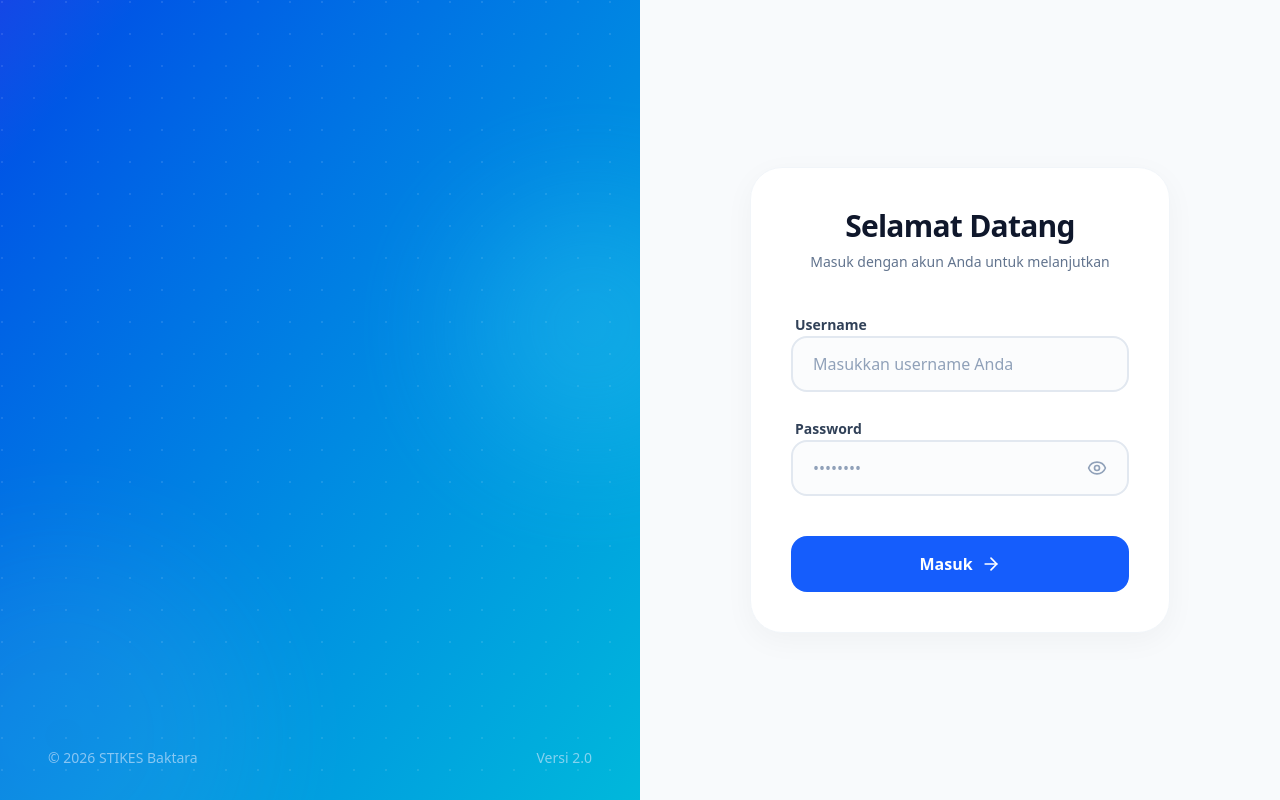
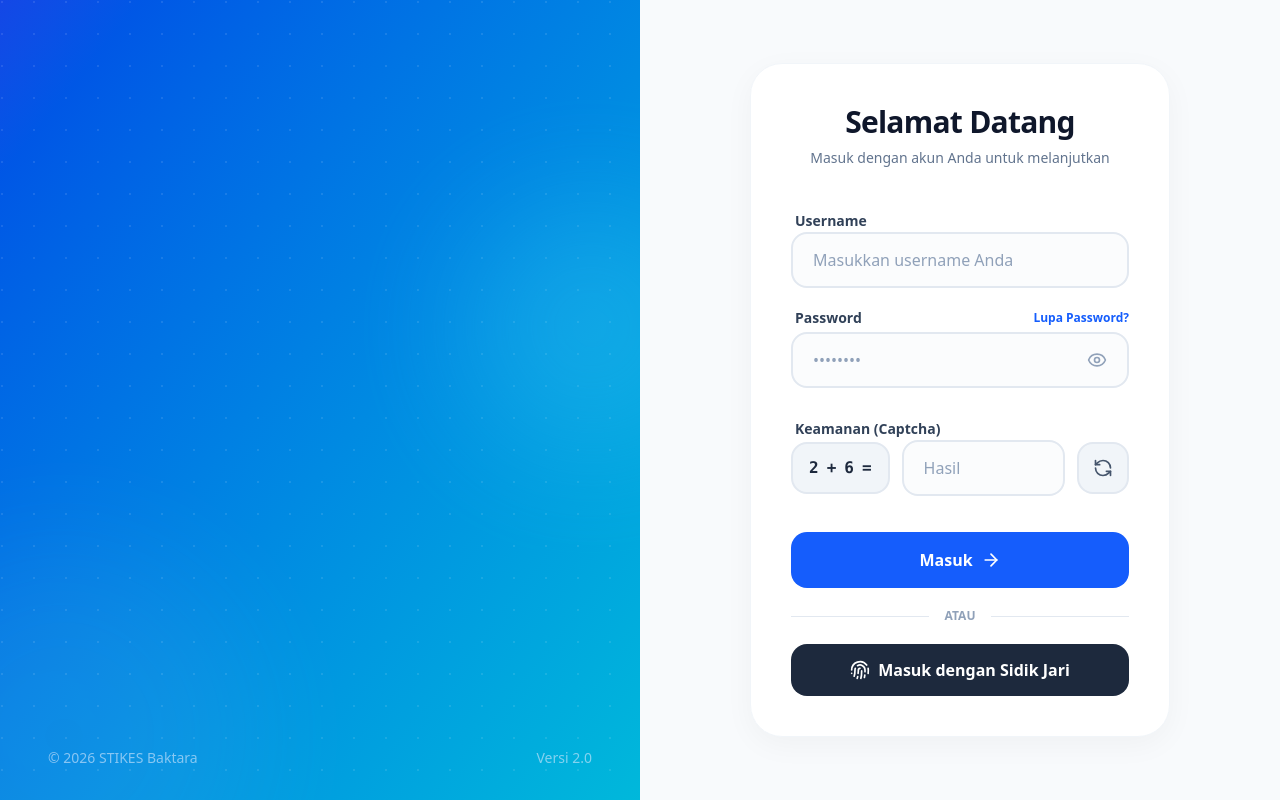
Before and after one commit to KitarazikoL234/SIMPEG, a Next.js app: page /login in a window 1280 px wide. Built offline with nearby package versions, Linux system fonts and the light colour scheme.

Commit message:
feat: Tambahkan fitur Captcha, Lupa Password, dan Autentikasi Sidik Jari (WebAuthn) di halaman Login

```diff
--- a/src/app/login/page.tsx
+++ b/src/app/login/page.tsx
@@ -2,25 +2,46 @@
 
 import { useState, useEffect } from "react";
 import { useRouter } from "next/navigation";
-import { Eye, EyeOff, AlertCircle, ArrowRight, ShieldCheck, Database, Fingerprint } from "lucide-react";
+import { Eye, EyeOff, AlertCircle, ArrowRight, ShieldCheck, Database, Fingerprint, RefreshCcw } from "lucide-react";
 
 export default function LoginPage() {
   const router = useRouter();
   const [email, setEmail] = useState("");
   const [password, setPassword] = useState("");
   const [showPassword, setShowPassword] = useState(false);
+
+  // Captcha State
+  const [captchaData, setCaptchaData] = useState({ num1: 0, num2: 0 });
+  const [captchaAnswer, setCaptchaAnswer] = useState("");
+
   const [loading, setLoading] = useState(false);
   const [error, setError] = useState("");
   const [mounted, setMounted] = useState(false);
 
   useEffect(() => {
     setMounted(true);
+    generateCaptcha();
   }, []);
+
+  const generateCaptcha = () => {
+    setCaptchaData({
+      num1: Math.floor(Math.random() * 10) + 1,
+      num2: Math.floor(Math.random() * 10) + 1
+    });
+    setCaptchaAnswer("");
+  };
 
   const handleLogin = async (e: React.FormEvent) => {
     e.preventDefault();
     setLoading(true);
     setError("");
+
+    if (parseInt(captchaAnswer) !== (captchaData.num1 + captchaData.num2)) {
+      setError("Jawaban Captcha salah. Silakan coba lagi.");
+      generateCaptcha();
+      setLoading(false);
+      return;
+    }
 
     try {
       const res = await fetch("/api/auth/login", {
@@ -34,11 +55,47 @@ export default function LoginPage() {
       } else {
         const data = await res.json();
         setError(data.error || "Login gagal. Periksa email dan password Anda.");
+        generateCaptcha();
         setLoading(false);
       }
     } catch (err) {
       setError("Terjadi kesalahan sistem. Silakan coba lagi.");
       setLoading(false);
+    }
+  };
+
+  const handleFingerprintLogin = async () => {
+    try {
+      if (window.PublicKeyCredential) {
+        // Memanggil WebAuthn API untuk memunculkan dialog sidik jari native (Windows Hello / Mac TouchID / Android Fingerprint)
+        await navigator.credentials.get({
+          publicKey: {
+            challenge: new Uint8Array(32),
+            rpId: window.location.hostname,
+            userVerification: 'required',
+            timeout: 60000,
+          }
+        });
+
+        // Simulasi jika berhasil
+        alert('Autentikasi sidik jari berhasil!');
+        router.push("/dashboard");
+      } else {
+        alert('Perangkat/Browser Anda tidak mendukung Autentikasi Sidik Jari (WebAuthn).');
+      }
+    } catch (e: any) {
+      if (e.name === 'NotAllowedError') {
+        alert('Autentikasi dibatalkan atau sidik jari tidak dikenali.');
+      } else {
+        alert('Gagal menggunakan sidik jari: Pastikan sidik jari/PIN Windows Hello atau Passkey sudah diatur di perangkat Anda.');
+      }
+    }
+  };
+
+  const handleForgotPassword = () => {
+    const userInput = prompt("Masukkan NIP atau Username Anda untuk mengatur ulang kata sandi:");
+    if (userInput && userInput.trim() !== "") {
+      alert(`Tautan reset password telah dikirim ke email yang terdaftar untuk akun "${userInput}".`);
     }
   };
 
@@ -55,8 +112,6 @@ export default function LoginPage() {
 
       {/* Left Panel - Branding (50%) */}
       <div className="hidden lg:flex w-1/2 relative bg-gradient-to-br from-blue-700 to-cyan-500 items-center justify-center p-12 overflow-hidden">
-
-        {/* Subtle geometric background pattern for a neat look */}
         <div className="absolute inset-0 opacity-10" style={{ backgroundImage: 'radial-gradient(circle at 2px 2px, white 1px, transparent 0)', backgroundSize: '32px 32px' }}></div>
         <div className="absolute -bottom-32 -left-32 w-96 h-96 bg-white opacity-5 rounded-full blur-3xl"></div>
         <div className="absolute top-1/4 -right-20 w-64 h-64 bg-cyan-300 opacity-20 rounded-full blur-3xl"></div>
@@ -91,7 +146,6 @@ export default function LoginPage() {
           </div>
         </div>
 
-        {/* Footer info symmetrically placed at bottom left */}
         <div className="absolute bottom-8 left-12 right-12 flex justify-between text-blue-100/60 text-sm font-medium">
           <span>&copy; {new Date().getFullYear()} STIKES Baktara</span>
           <span>Versi 2.0</span>
@@ -101,7 +155,6 @@ export default function LoginPage() {
       {/* Right Panel - Login Form (50%) */}
       <div className="w-full lg:w-1/2 flex items-center justify-center p-8 sm:p-12 bg-slate-50">
 
-        {/* Neatly centered card */}
         <div className="w-full max-w-[420px] bg-white rounded-[32px] shadow-[0_8px_30px_rgb(0,0,0,0.04)] border border-slate-100 p-8 sm:p-10 animate-popup">
 
           <div className="mb-10 text-center">
@@ -116,7 +169,7 @@ export default function LoginPage() {
             </div>
           )}
 
-          <form onSubmit={handleLogin} className="space-y-6">
+          <form onSubmit={handleLogin} className="space-y-5">
             <div className="space-y-2">
               <label className="text-sm font-bold text-slate-700 ml-1">Username</label>
               <input
@@ -130,7 +183,16 @@ export default function LoginPage() {
             </div>
 
             <div className="space-y-2">
-              <label className="text-sm font-bold text-slate-700 ml-1">Password</label>
+              <div className="flex justify-between items-center ml-1 mb-1">
+                <label className="text-sm font-bold text-slate-700">Password</label>
+                <button
+                  type="button"
+                  onClick={handleForgotPassword}
+                  className="text-xs font-bold text-blue-600 hover:text-blue-700 transition-colors"
+                >
+                  Lupa Password?
+                </button>
+              </div>
               <div className="relative">
                 <input
                   type={showPassword ? "text" : "password"}
@@ -150,7 +212,36 @@ export default function LoginPage() {
               </div>
             </div>
 
-            <div className="pt-4">
+            {/* Captcha Field */}
+            <div className="space-y-2 pt-2">
+              <label className="text-sm font-bold text-slate-700 ml-1">Keamanan (Captcha)</label>
+              <div className="flex items-center gap-3">
+                <div className="bg-slate-100 border-2 border-slate-200 rounded-2xl px-4 py-3 flex items-center justify-center gap-2 shrink-0 font-mono font-bold text-slate-800">
+                  <span>{captchaData.num1}</span>
+                  <span>+</span>
+                  <span>{captchaData.num2}</span>
+                  <span>=</span>
+                </div>
+                <input
+                  type="number"
+                  required
+                  value={captchaAnswer}
+                  onChange={(e) => setCaptchaAnswer(e.target.value)}
+                  className="w-full px-5 py-3.5 bg-slate-50/50 border-2 border-slate-200 rounded-2xl focus:bg-white focus:border-blue-600 focus:ring-4 focus:ring-blue-600/10 outline-none transition-all font-medium text-slate-900 placeholder:text-slate-400 hover:border-slate-300"
+                  placeholder="Hasil"
+                />
+                <button
+                  type="button"
+                  onClick={generateCaptcha}
+                  className="p-3.5 bg-slate-100 hover:bg-slate-200 text-slate-600 rounded-2xl transition-colors border-2 border-slate-200"
+                  title="Ganti Captcha"
+                >
+                  <RefreshCcw className="w-5 h-5" />
+                </button>
+              </div>
+            </div>
+
+            <div className="pt-4 space-y-3">
               <button
                 type="submit"
                 disabled={loading}
@@ -165,10 +256,24 @@ export default function LoginPage() {
                   </>
                 )}
               </button>
+
+              <div className="relative flex items-center py-2">
+                <div className="flex-grow border-t border-slate-200"></div>
+                <span className="flex-shrink-0 mx-4 text-slate-400 text-xs font-semibold uppercase">Atau</span>
+                <div className="flex-grow border-t border-slate-200"></div>
+              </div>
+
+              <button
+                type="button"
+                onClick={handleFingerprintLogin}
+                className="w-full flex items-center justify-center gap-2 bg-slate-800 text-white font-bold py-3.5 rounded-2xl transition-all hover:bg-slate-900 hover:shadow-lg hover:shadow-slate-800/20 active:scale-[0.98]"
+              >
+                <Fingerprint className="w-5 h-5" />
+                <span>Masuk dengan Sidik Jari</span>
+              </button>
             </div>
           </form>
         </div>
-
       </div>
     </div>
   );
```
